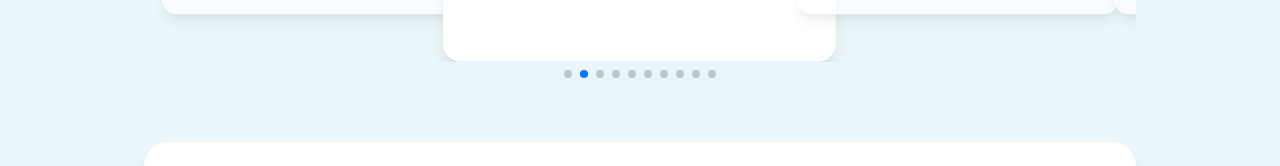
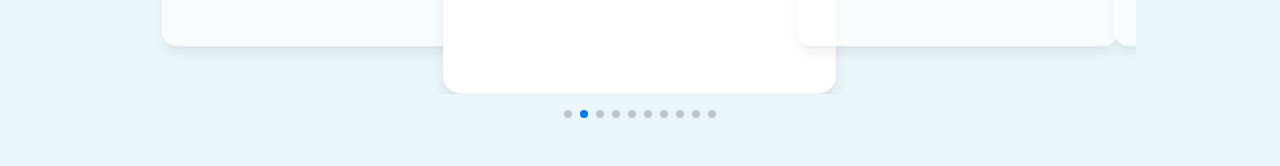
Before and after one commit to everwishhq-commits/EverWish, a Next.js app: page / in a window 1280 px wide. Shown: the part 786-952 px from the top of the page. Built offline with nearby package versions, Linux system fonts and the light colour scheme.

Commit message:
Update carousel.js

```diff
--- a/app/components/carousel.js
+++ b/app/components/carousel.js
@@ -19,7 +19,7 @@ const templates = [
 
 export default function Carousel() {
   return (
-    <div className="mt-20"> {/* 🔥 más margen superior */}
+    <div className="mt-28"> {/* 🔥 más espacio arriba */}
       <Swiper
         centeredSlides={true}
         initialSlide={1}
@@ -34,7 +34,7 @@ export default function Carousel() {
           640: { slidesPerView: 2.2, spaceBetween: 20 },   // tablet
           1024: { slidesPerView: 3, spaceBetween: -40 },   // desktop
         }}
-        className="w-full max-w-5xl min-h-[500px]" // altura fija, evita que mueva categorías
+        className="w-full max-w-5xl min-h-[500px]"
       >
         {templates.map((card, index) => (
           <SwiperSlide key={index}>
@@ -61,8 +61,8 @@ export default function Carousel() {
         ))}
       </Swiper>
 
-      {/* 🔥 Dots bien pegados, con simetría arriba/abajo */}
-      <div className="flex justify-center mt-2 mb-6 custom-pagination" />
+      {/* 🔥 dots pegados a la tarjeta pero con simetría */}
+      <div className="flex justify-center mt-4 mb-8 custom-pagination" />
     </div>
   );
 }
```
